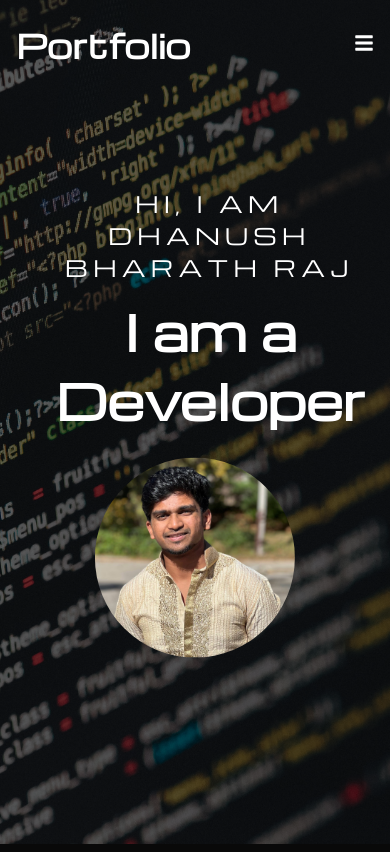
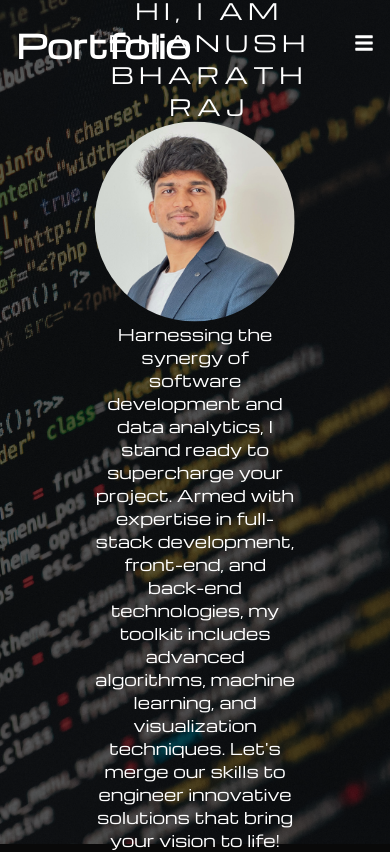
Before and after one commit to DhanushAki/My_Portfolio_Netlify, a React (Create React App) app: page / in a window 390 px wide. Shown: the top 852 px of the page. Built offline with nearby package versions, Linux system fonts and the light colour scheme.

Commit message:
Added Photo and styles

```diff
--- a/src/components/HeroImg.js
+++ b/src/components/HeroImg.js
@@ -1,7 +1,7 @@
 import "./HeroImgStyles.css";
 import React from 'react';
 import IntroImg  from "../assets/coding.jpg";
-import myImg from "../assets/myFace3.jpg";
+import myImg from "../assets/myFace4.jpg";
 // import { Link } from "react-router-dom";
 
 
@@ -13,7 +13,6 @@ const HeroImg = () => {
         </div>
         <div className="content">
             <p className="name">Hi, I am Dhanush Bharath Raj</p>
-            <h1 className="heading">I am a Developer</h1>
             {/* <div>
               <Link to = "/project" className="btn"> Project </Link>
               <Link to = "/contact" className="btn-light"> Contact </Link>
@@ -21,6 +20,7 @@ const HeroImg = () => {
             <div className="image">
               <img src= { myImg } alt="MyFace"/>
             </div>
+            <p >Harnessing the synergy of software development and data analytics, I stand ready to supercharge your project. Armed with expertise in full-stack development, front-end, and back-end technologies, my toolkit includes advanced algorithms, machine learning, and visualization techniques. Let's merge our skills to engineer innovative solutions that bring your vision to life!</p>
         </div>
     </div>
   )
--- a/src/components/HeroImgStyles.css
+++ b/src/components/HeroImgStyles.css
@@ -85,14 +85,36 @@
     margin: 1rem 0.2rem;
 }
 
+@keyframes slide {
+    100% { transform: translateY(0); opacity: 1; }
+    0% { transform: translateY(-100%); opacity: 0; }
+  }
+
+  p {
+    animation: slide 3.5s ease forwards;
+    font-size: 0.9rem;
+  }
+
 @media screen and (max-width: 640px){
     .hero .content h1 {
         font-size: 2rem;
 
     }
 
-    .hero .content p {
-        font-size: 1.4rem;
+    /* .hero .content p {
+        font-size: 0.9rem;
 
-    }
+    } */
+
+
+    @keyframes slide {
+        0% { transform: translateX(-100%); opacity: 0; }
+        100% { transform: translateX(0); opacity: 1; }
+      }
+
+      p {
+        animation: slide 1.5s ease forwards;
+        font-size: 0.8rem;
+      }
+
 }
```
